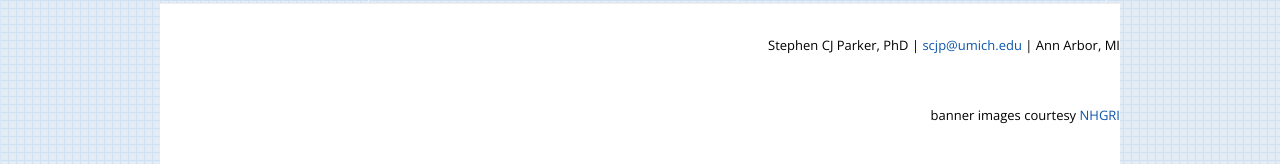
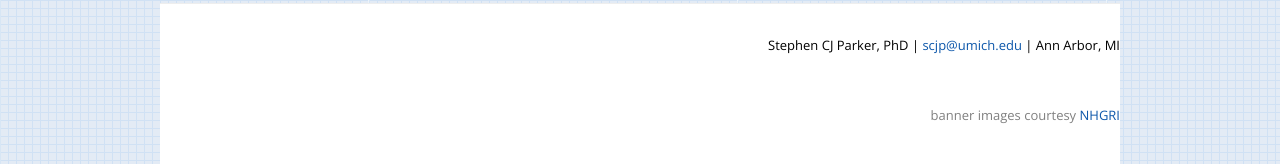
Before and after one commit to scjparker/scjparker.github.io, a Jekyll site: the page built from index.html, in a window 1280 px wide. Shown: the part 846-1010 px from the top of the page. Built offline with Jekyll 4.4.1, drawn with Linux system fonts in a browser that asks for light colours; nearby versions of some CDN libraries.

Commit message:
footer gray font

```diff
--- a/_includes/footer.html
+++ b/_includes/footer.html
@@ -3,7 +3,7 @@
 		<p>Stephen CJ Parker, PhD | <a href="mailto:scjp@umich.edu">scjp@umich.edu</a> | Ann Arbor, MI</p>
 		<br>
 		<br>
-		<p>banner images courtesy <a href="https://www.genome.gov/dmd/index.cfm?node=Photos/Graphics" target='_blank'>NHGRI</a></p>
+		<p><font color="gray">banner images courtesy <a href="https://www.genome.gov/dmd/index.cfm?node=Photos/Graphics" target='_blank'>NHGRI</a></font></p>
 	</div><!-- end container -->
 </div><!-- end footer-wrap -->
 
```
